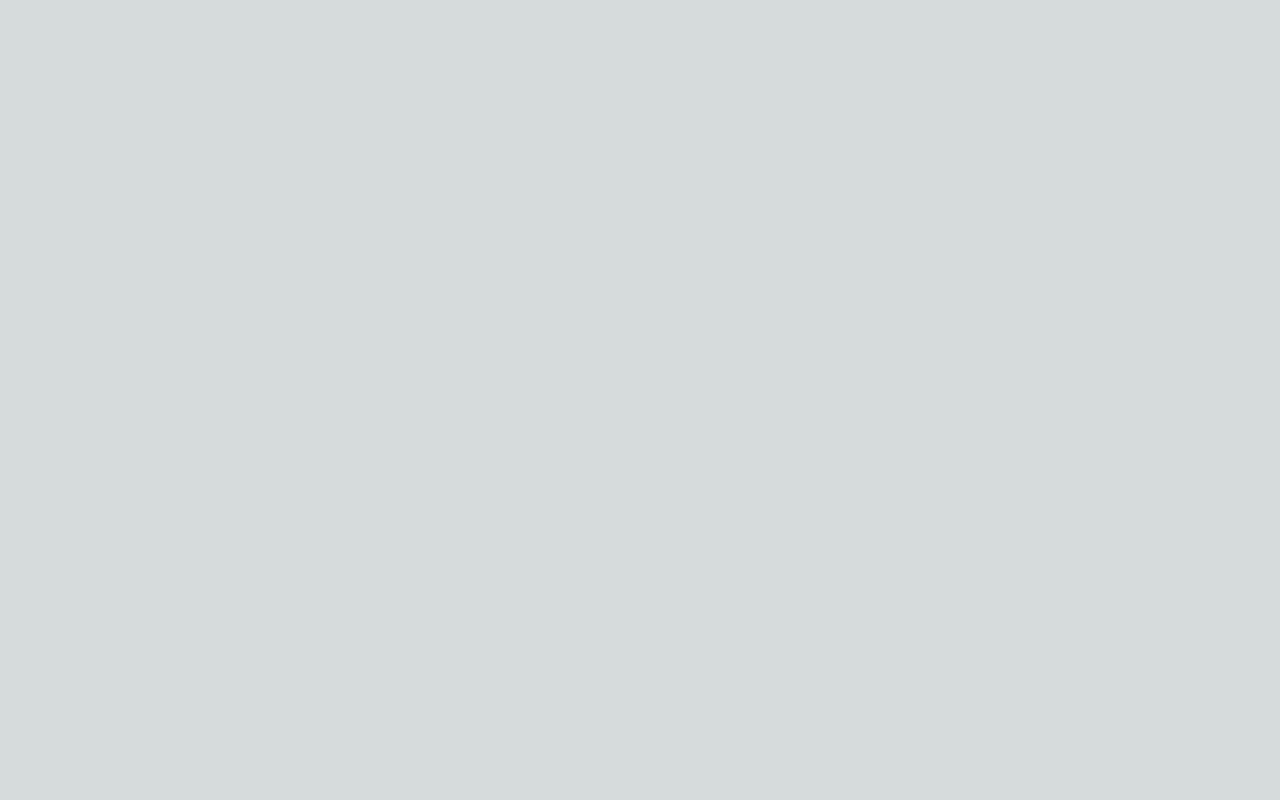
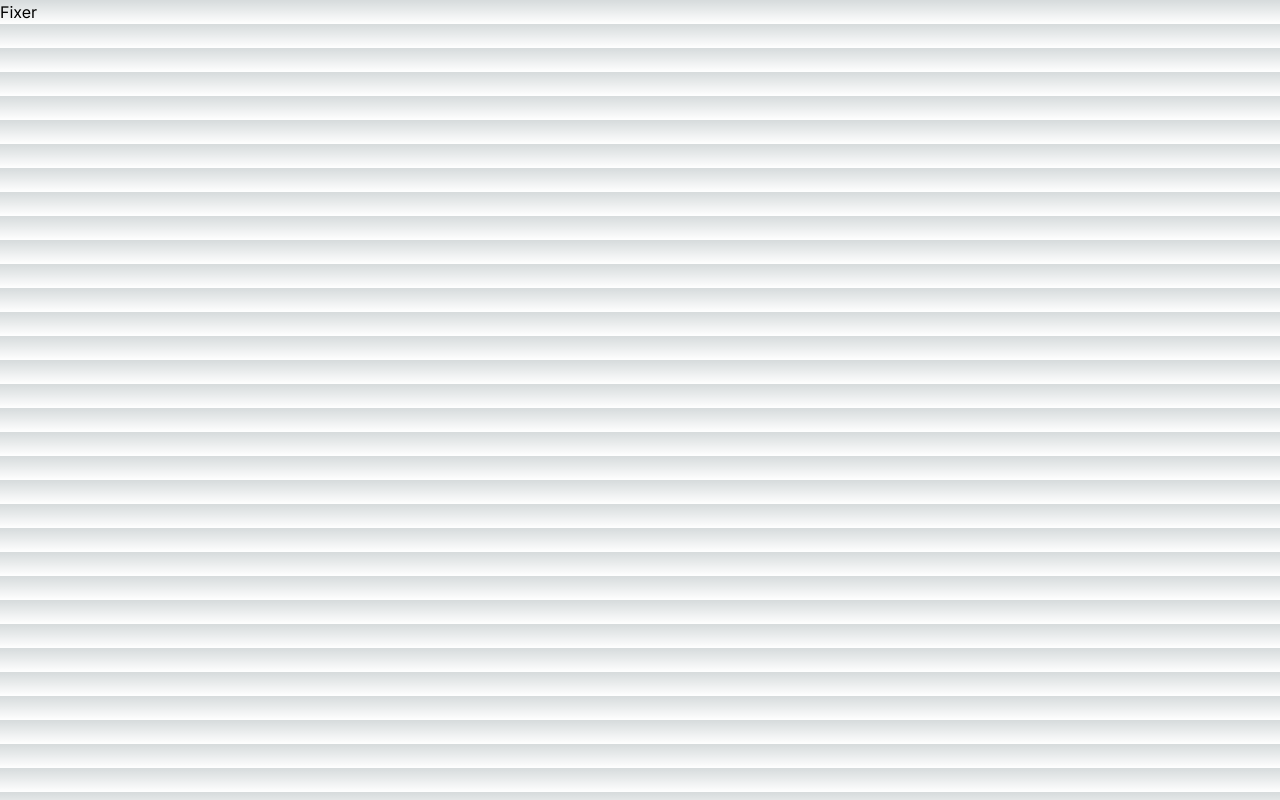
Before and after one commit to Bogdan-design/YouDrive, a Next.js app: page / in a window 1280 px wide. Built offline with nearby package versions, Linux system fonts and the light colour scheme.

Commit message:
header component

```diff
--- a/app/page.tsx
+++ b/app/page.tsx
@@ -1,11 +1,9 @@
+import Header from "@/components/header/Header";
+
 export default function Home() {
   return (
     <main>
-      <div>
-          <div>
-
-          </div>
-      </div>
+      <Header/>
     </main>
   );
 }
```
